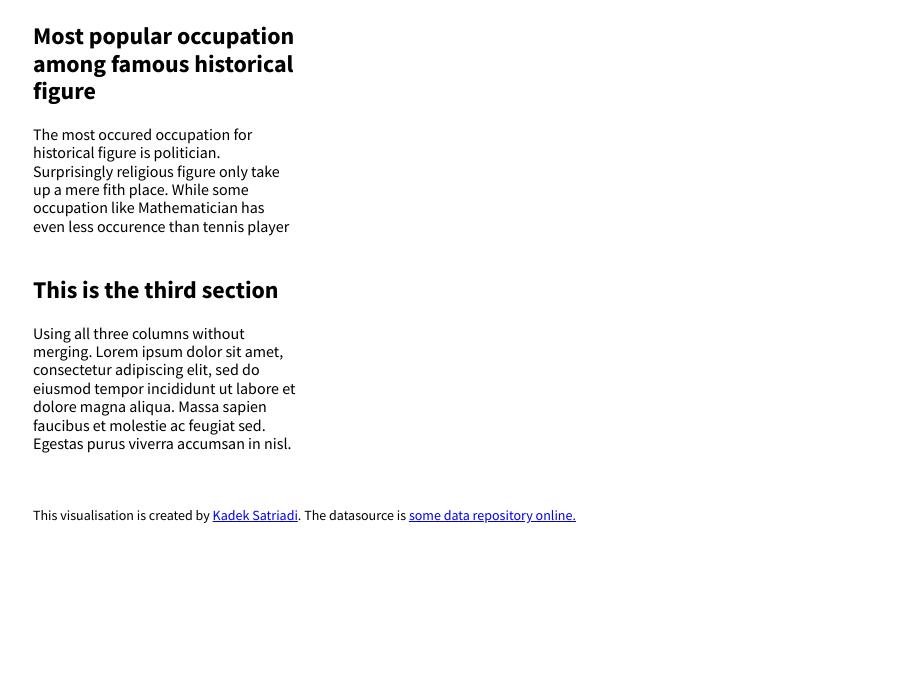
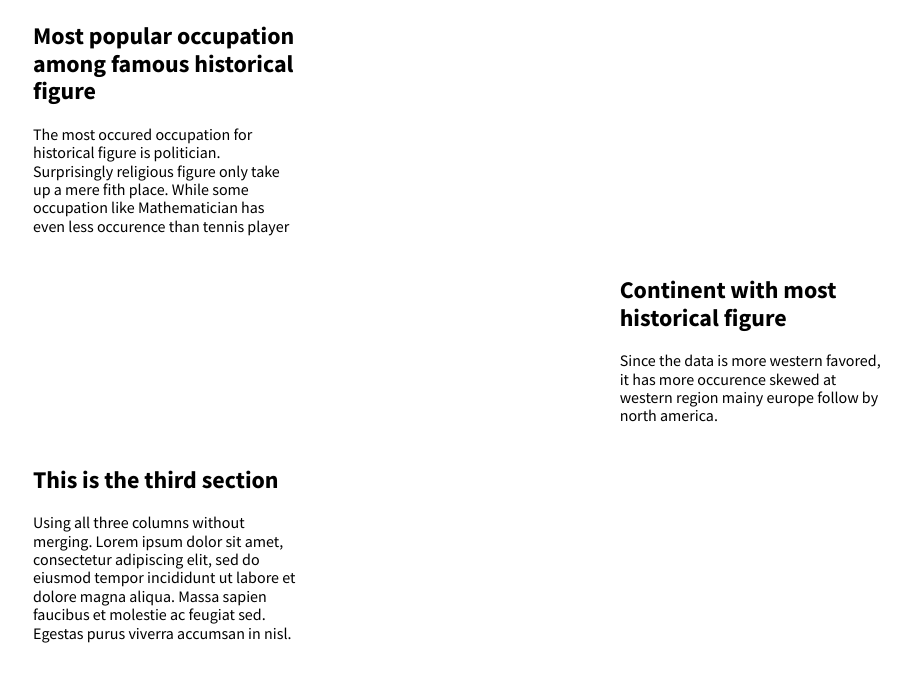
Before and after one commit to Ehzuy/-FIT3179, a plain HTML site: page Main.html in a window 1280 px wide. Shown: the part 421-1097 px from the top of the page, without its empty margins (182-1093 px from the left). Before the commit the page ends 1033 px from the top, so only its background shows below. Drawn offline with nearby package versions, Linux system fonts and the light colour scheme; a script that the page names is missing.

Commit message:
Update Main.html

```diff
--- a/Main.html
+++ b/Main.html
@@ -94,9 +94,22 @@
             <p>The most occured occupation for historical figure is politician. Surprisingly religious figure only take up a mere fith place. While some occupation like Mathematician has even less occurence than tennis player</p>
           </div>
         </div>
-        <div class="pure-u-2-3">
-          <div id="vis3" class="vis-container"></div>
+        <div class="pure-u-3-3">
+          <div id="vis4" class="vis-container"></div>
         </div>
+    </div>
+
+     <div class="pure-g">
+      <div class="pure-u-2-3">
+        <div id="vis3"  class="vis-container"></div>
+      </div>
+        <div class="pure-u-1-3">
+          <div class="description description-right">
+            <h2>Continent with most historical figure</h2>
+            <p>Since the data is more western favored, it has more occurence skewed at western region mainy europe follow by north america.</p>
+          </div>
+        </div>
+
     </div>
 
     <!-- pure grid group -->
```
